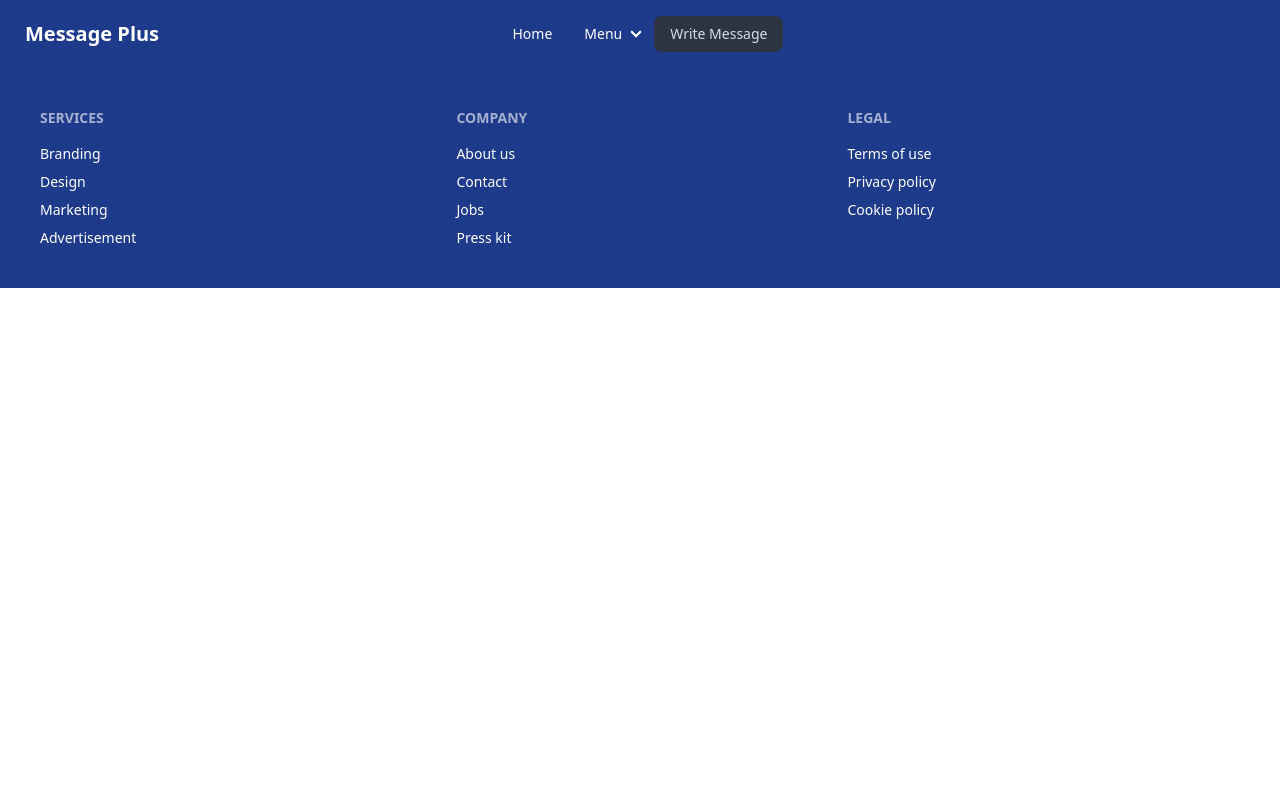
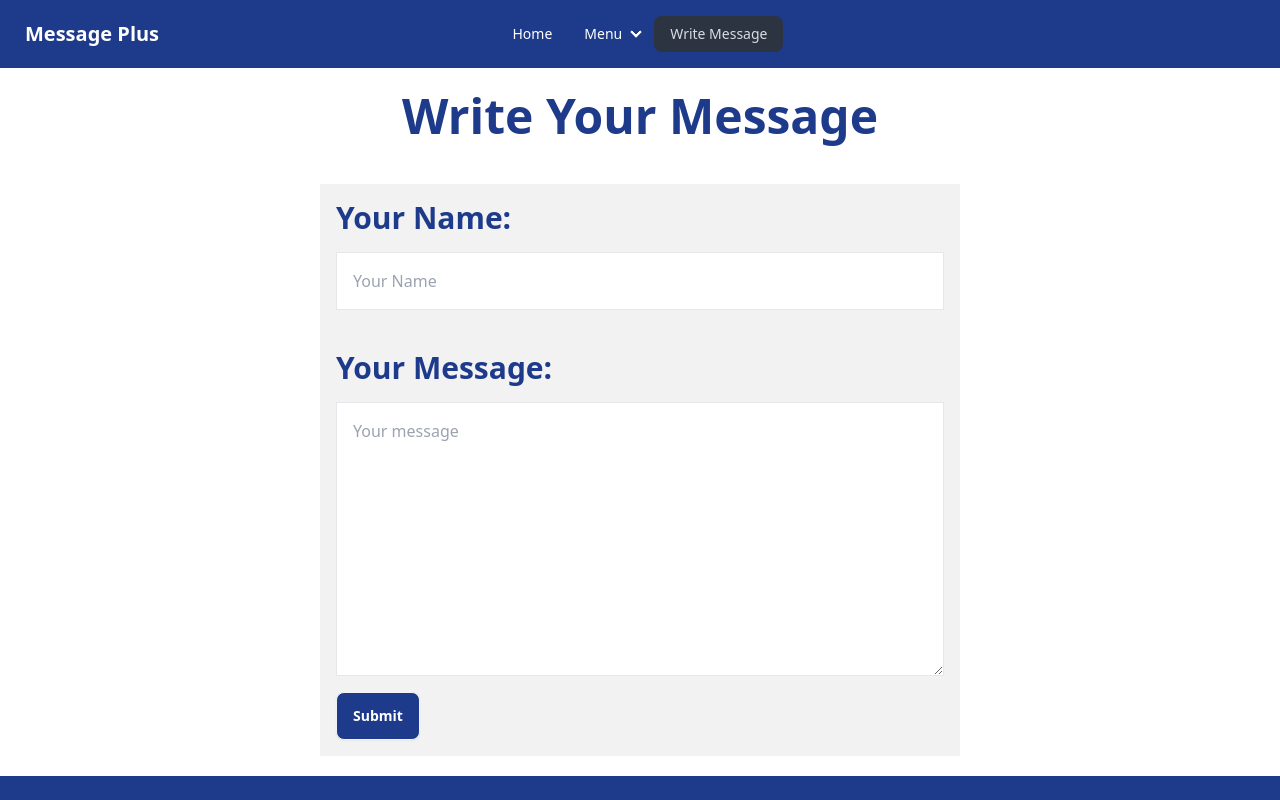
Before and after one commit to Rafiul23/task-somykoron-client, a React (Vite) app: page /addmessage in a window 1280 px wide. Shown: the top 800 px of the page. Built offline with nearby package versions, Linux system fonts and the light colour scheme.

Commit message:
added message form

```diff
--- a/src/Components/WriteMessage/WriteMessage.jsx
+++ b/src/Components/WriteMessage/WriteMessage.jsx
@@ -1,9 +1,31 @@
+import Button from "../Button/Button";
+import SectionTitle from "../SectionTitile/SectionTitle";
 
 
 const WriteMessage = () => {
     return (
         <div>
+            <SectionTitle
+                title='Write Your Message'
+            ></SectionTitle>
 
+            <div>
+
+
+                <div className="bg-base-200 w-1/2 my-5 mx-auto p-4">
+                    <form>
+                        <h2 className="text-blue-900 font-bold text-3xl ">Your Name: </h2>
+                        <input type="text" placeholder="Your Name" name="name" className="border p-4 block my-4 w-full" required />
+                        <br />
+                        <h2 className="text-blue-900 font-bold text-3xl">Your Message: </h2>
+                        <textarea name="message" id="message" placeholder="Your message" className="border p-4 block my-4 w-full" cols="30" rows="10"></textarea>
+
+                       <Button
+                       title='Submit'
+                       ></Button>
+                    </form>
+                </div>
+            </div>
         </div>
     );
 };
--- a/src/main.jsx
+++ b/src/main.jsx
@@ -5,9 +5,12 @@ import {
   RouterProvider,
 } from "react-router-dom";
 import router from './Router/Router.jsx';
+import MessageProvider from './Components/MessageProvider/MessageProvider.jsx';
 
 ReactDOM.createRoot(document.getElementById('root')).render(
   <React.StrictMode>
+    <MessageProvider>
     <RouterProvider router={router} />
+    </MessageProvider>
   </React.StrictMode>,
 )
```
